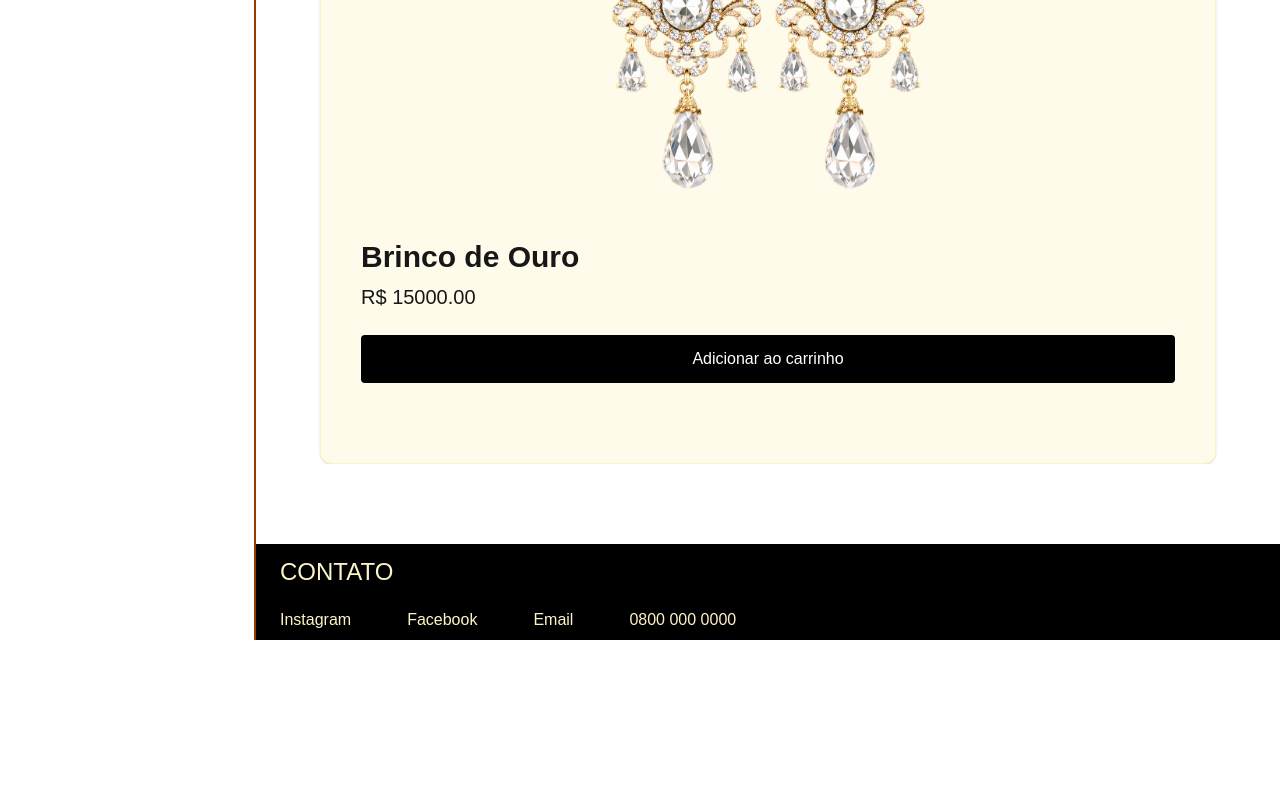
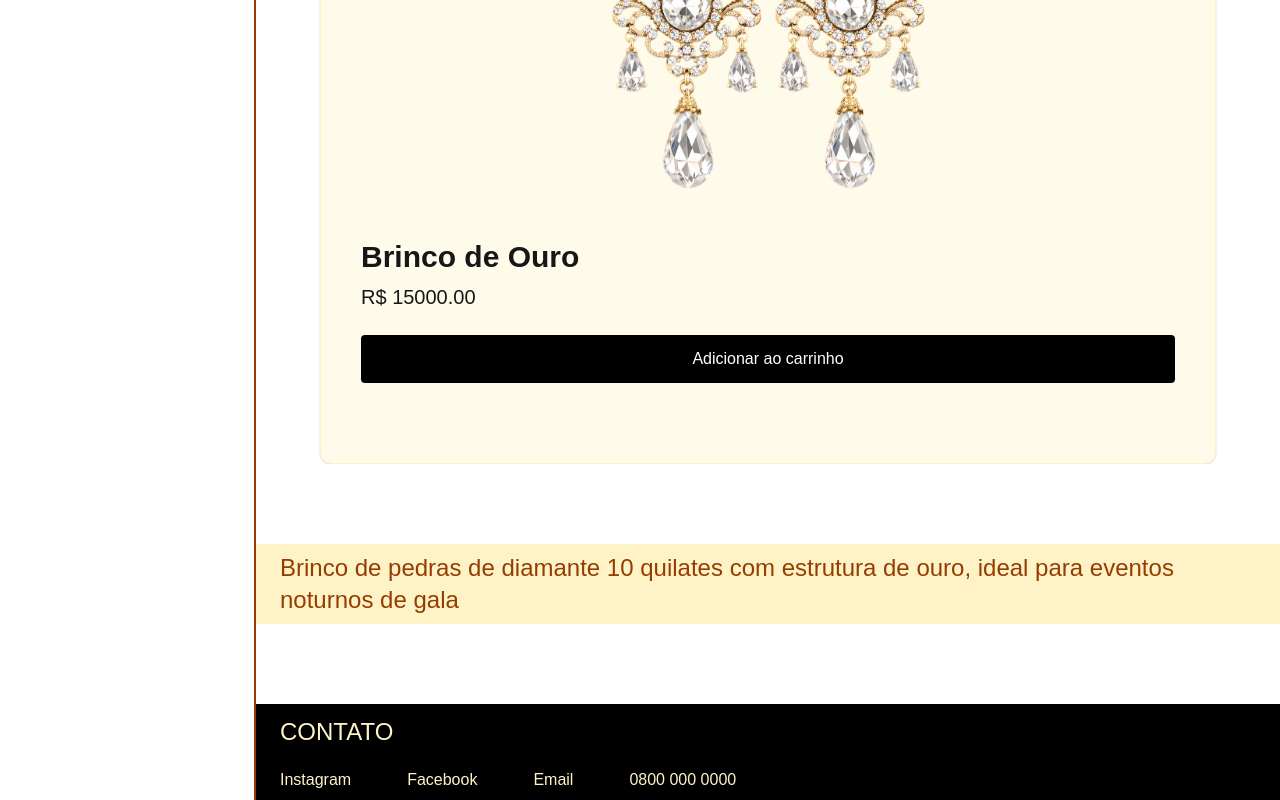
Before and after one commit to danilosantiago162/PAME-25.2---Entrega-3---Danilo-Santiago, a Next.js app: page /pagProdutos/1 in a window 1280 px wide. Shown: the part 506-1306 px from the top of the page. Before the commit the page ends 1146 px from the top, so only its background shows below. Built offline with nearby package versions, Linux system fonts and the light colour scheme.

Commit message:
Adicão de campo descrição do produto a ser mostrado na página de mesmo

```diff
--- a/app/Produtos/produtos.ts
+++ b/app/Produtos/produtos.ts
@@ -4,6 +4,7 @@ export type Product = {
   preco: number;
   imagem: string;
   categoria: string;
+  descricao: string;
 };
 
 export const products: Product[] = [
@@ -13,6 +14,7 @@ export const products: Product[] = [
     preco: 15000,
     imagem: "/brincos_sem_fundo.png",
     categoria: "Brinco",
+    descricao: "Brinco de pedras de diamante 10 quilates com estrutura de ouro, ideal para eventos noturnos de gala"
   },
   {
     id: "2",
@@ -20,6 +22,7 @@ export const products: Product[] = [
     preco: 8000,
     imagem: "/colar_alternativo_transparente.png",
     categoria: "Colar",
+    descricao: "Colar dourado grande, ideal para uso com vestido simples, pois o destaque do outfit fica concentrado no colar"
   },
   {
     id: "3",
@@ -27,6 +30,7 @@ export const products: Product[] = [
     preco: 12000,
     imagem: "/anel_transparente.png",
     categoria: "Anel",
+    descricao: "Aliança premium, o presente ideal para um casal que valorize um ao outro e que possa externalizar esse amor através desse lindo item"
   },
   {
     id: "4",
@@ -34,5 +38,6 @@ export const products: Product[] = [
     preco: 12000,
     imagem: "/relogio_final.png",
     categoria: "Relógio",
+    descricao: "Relógio luxuoso, cravejado em diamantes únicos e com estrutura de ouro, ideal para eventos de gala. Destaca o usuário do mesmo."
   },
 ];
--- a/app/pagProdutos/[id]/page.tsx
+++ b/app/pagProdutos/[id]/page.tsx
@@ -50,6 +50,12 @@ export default function ProdutoPage({
       <div className="bg-white h-20 w-full">
 
       </div>
+      <div className="bg-amber-100 h-20 text-amber-800 text-2xl flex justify-center items-center p-6">
+        {product.descricao}
+      </div>
+      <div className="bg-white h-20 w-full">
+
+      </div>
     </>
   );
 }
```
